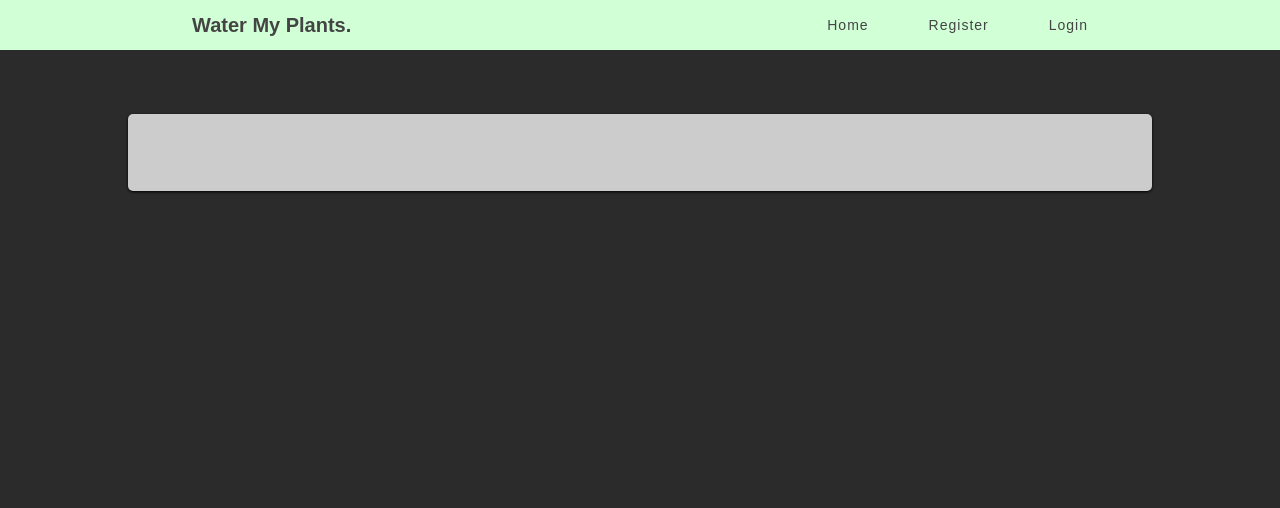
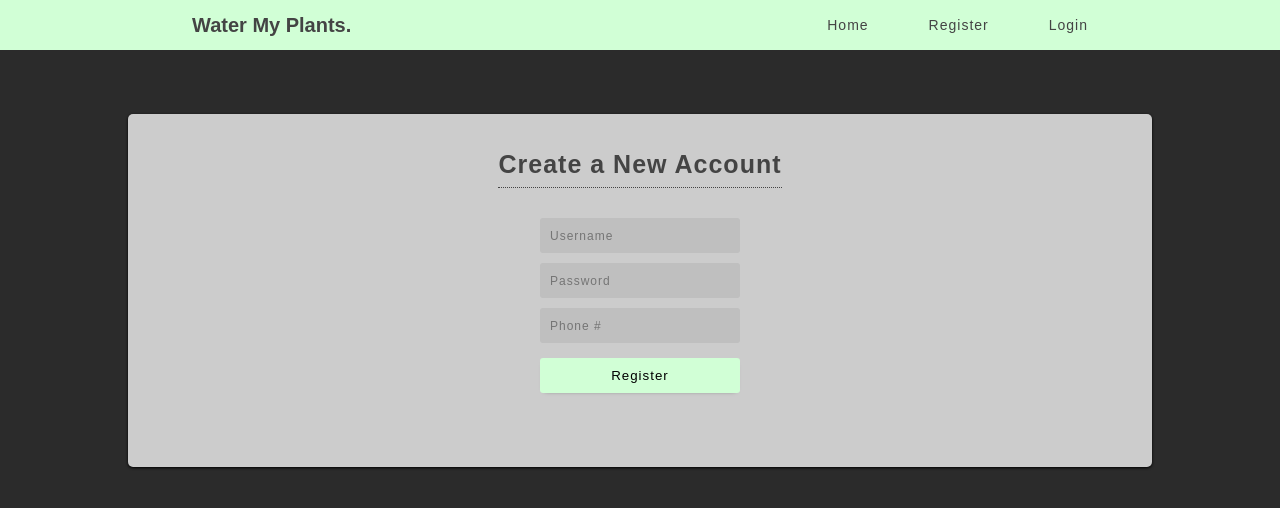
Before and after one commit to IsabellaGuo/plant, a React (Create React App) app in the folder plants/: page /register in a window 1280 px wide. Shown: the top 508 px of the page. Built offline with nearby package versions, Linux system fonts and the light colour scheme.

Commit message:
register skeleton

```diff
--- a/plants/src/App.js
+++ b/plants/src/App.js
@@ -8,6 +8,7 @@ import { PlantsContext, UserContext } from './contexts';
 
 // components
 import Login from './components/Login';
+import Register from './components/Register';
 import Plants from './components/Plants';
 import Edit from './components/Edit';
 import CreatePlant from './components/CreatePlant';
@@ -44,6 +45,8 @@ function App() {
             <Route exact path="/" component={Home} />
             {!localStorage.getItem('token') && <Route path="/login" component={Login} />}
             {localStorage.getItem('token') && <Route path="/login" render={() => history.push(`/plants`)} />}
+            {localStorage.getItem('token') && <Route path="/register" render={() => history.push(`/plants`)} />}
+            <Route path="/register" component={Register} />
 
             {/* Private Routes for authenticated users */}
             <PrivateRoute exact path="/plants" component={Plants} />
--- a/plants/src/components/Login.js
+++ b/plants/src/components/Login.js
@@ -165,7 +165,7 @@ const FormContainer = styled.div`
     }
 
     .extra-options {
-        width: 15%;
+        width: 30%;
         display: flex;
         justify-content: space-evenly;
     }
--- /dev/null
+++ b/plants/src/components/Register.js
@@ -0,0 +1,108 @@
+import React, { useState } from 'react';
+import styled from 'styled-components';
+
+function Register(props) {
+
+    // needs to be wired up to backend endpoint for registering users
+
+    const [newUser, setNewUser] = useState({
+        username: '',
+        password: '',
+        phone: ''
+    });
+
+    const handleChange = (e) => {
+        setNewUser({
+            ...newUser,
+            [e.target.name]: e.target.value
+        });
+    }
+
+    return (
+        <Container>
+            <h3>Create a New Account</h3>
+            <form>
+                <input
+                    type="text"
+                    name="username"
+                    placeholder="Username"
+                    value={newUser.username}
+                    onChange={handleChange}
+                />
+                <input
+                    type="password"
+                    name="password"
+                    placeholder="Password"
+                    value={newUser.password}
+                    onChange={handleChange}
+                />
+                <input
+                    type="text"
+                    name="phone"
+                    placeholder="Phone #"
+                    value={newUser.phone}
+                    onChange={handleChange}
+                />
+                <button type="submit">Register</button>
+            </form>
+        </Container>
+    )
+}
+
+const Container = styled.div`
+    color: #444444;
+
+    h3 {
+        font-size: 2.5rem;
+        font-weight: 700;
+        letter-spacing: 0.1rem;
+        padding-bottom: 1rem;
+        border-bottom: 1px dotted #444444;
+    }
+
+    form {
+        padding: 2.5rem 0;
+        display: flex;
+        flex-direction: column;
+        align-items: center;
+        width: 100%;
+
+        input {
+            margin: 0.5rem 0;
+            width: 20rem;
+            height: 3.5rem;
+            background: #bfbfbf;
+            border: none;
+            border-radius: 0.3rem;
+            padding: 0.5rem 0.5rem 0.5rem 1rem;
+            font-size: 1.2rem;
+            font-weight: 300;
+            letter-spacing: 0.1rem;
+
+            &:focus {
+                outline: none;
+                border: 1px solid #ababab;
+            }
+        }
+
+        button {
+            width: 20rem;
+            height: 3.5rem;
+            margin: 1rem 0;
+            background: #d1ffd6;
+            border: none;
+            border-radius: 0.3rem;
+            transition: all 100ms;
+            box-shadow: 0px 2px 5px -5px;
+            letter-spacing: 0.1rem;
+
+            &:hover {
+                transition: background 100ms;
+                cursor: pointer;
+                background: #afdeb4;
+            }
+        }
+    }
+`;
+
+export default Register;
--- a/plants/src/components/visual/Header.js
+++ b/plants/src/components/visual/Header.js
@@ -11,7 +11,7 @@ function Header(props) {
             <nav className="user-cp">
                 <Link to="/">Home</Link>
                 {!localStorage.getItem('token') &&
-                    <Link to="/login">Register</Link>}
+                    <Link to="/register">Register</Link>}
                 {!localStorage.getItem('token') &&
                     <Link to="/login">Login</Link>}
                 {localStorage.getItem('token') &&
```
